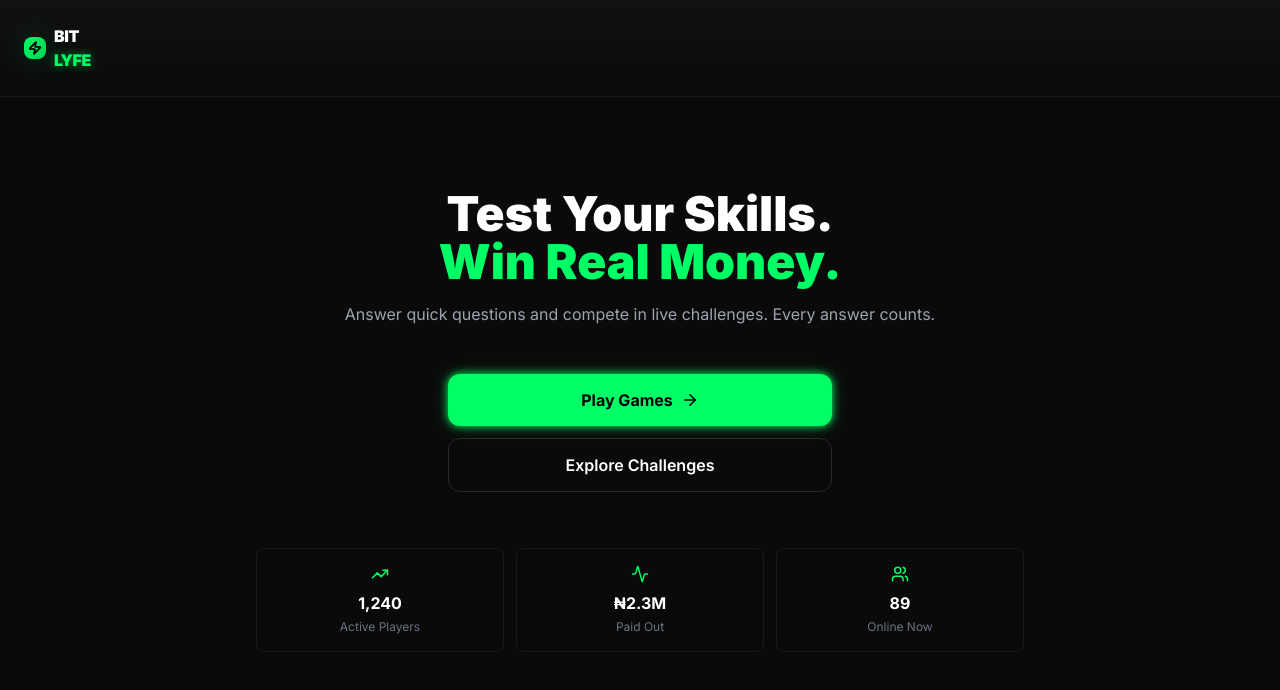
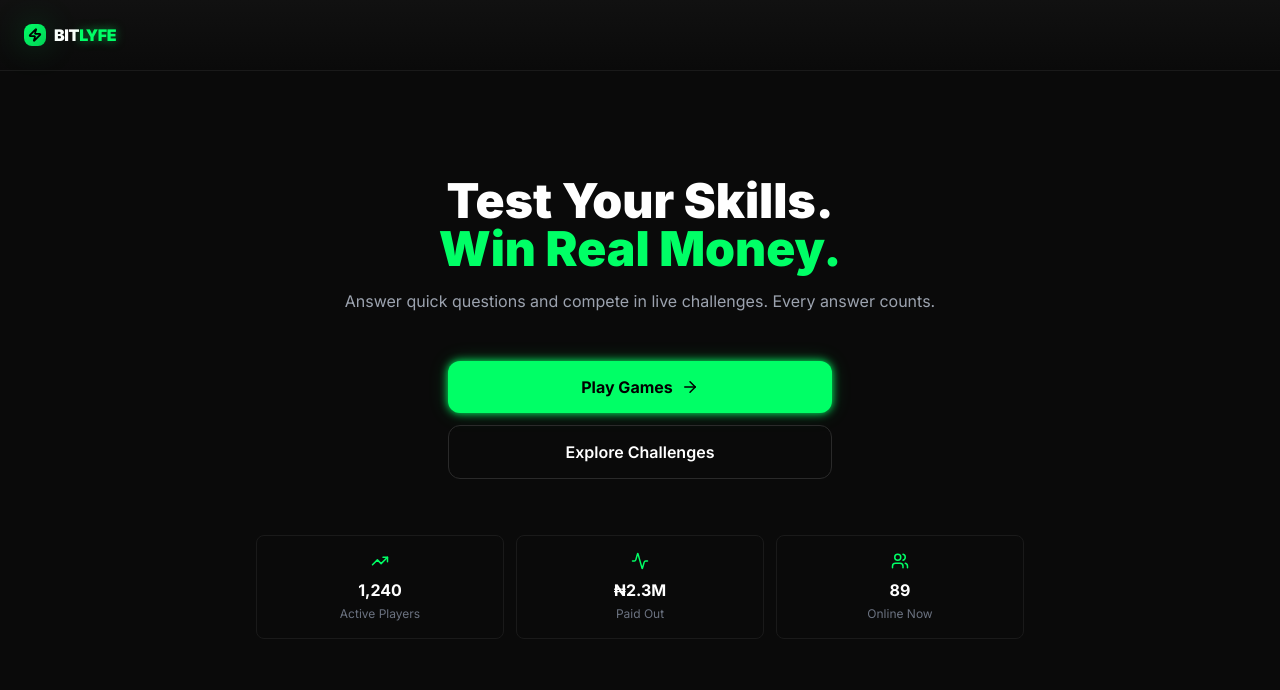
Before and after one commit to shedokedeyi558-bit/Triple-Threat-, a Next.js app: page / in a window 1280 px wide. Shown: the top 690 px of the page. Built offline with nearby package versions, Linux system fonts and the light colour scheme; no server answers.

Commit message:
Display logo text horizontally with BITLYFE on same row

```diff
--- a/components/ui/Logo.tsx
+++ b/components/ui/Logo.tsx
@@ -22,13 +22,9 @@ export function Logo({ size = "md", showIcon = true }: { size?: "sm" | "md" | "l
           </div>
         </div>
       )}
-      <div className="flex flex-col items-start leading-tight whitespace-nowrap">
-        <span className={`font-black uppercase tracking-tight text-white ${currentSize.text}`}>
-          BIT
-        </span>
-        <span className={`font-black uppercase tracking-tight text-neon ${currentSize.text} neon-text-glow`}>
-          LYFE
-        </span>
+      <div className={`font-black uppercase tracking-tight ${currentSize.text} leading-none whitespace-nowrap`}>
+        <span className="text-white">BIT</span>
+        <span className="text-neon neon-text-glow">LYFE</span>
       </div>
     </div>
   );
```
